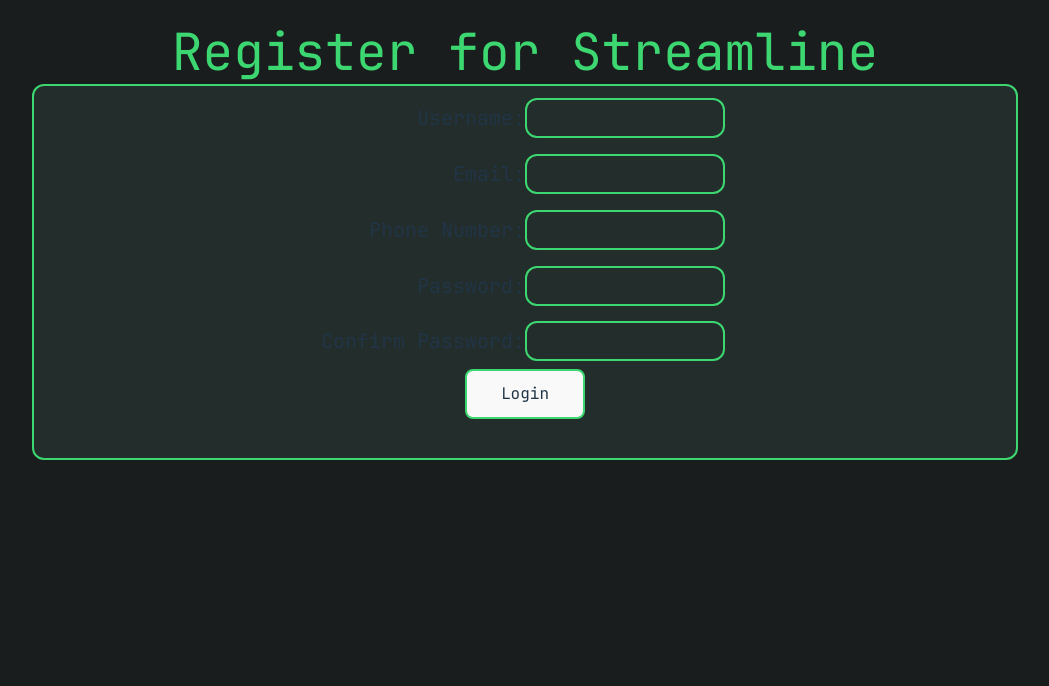
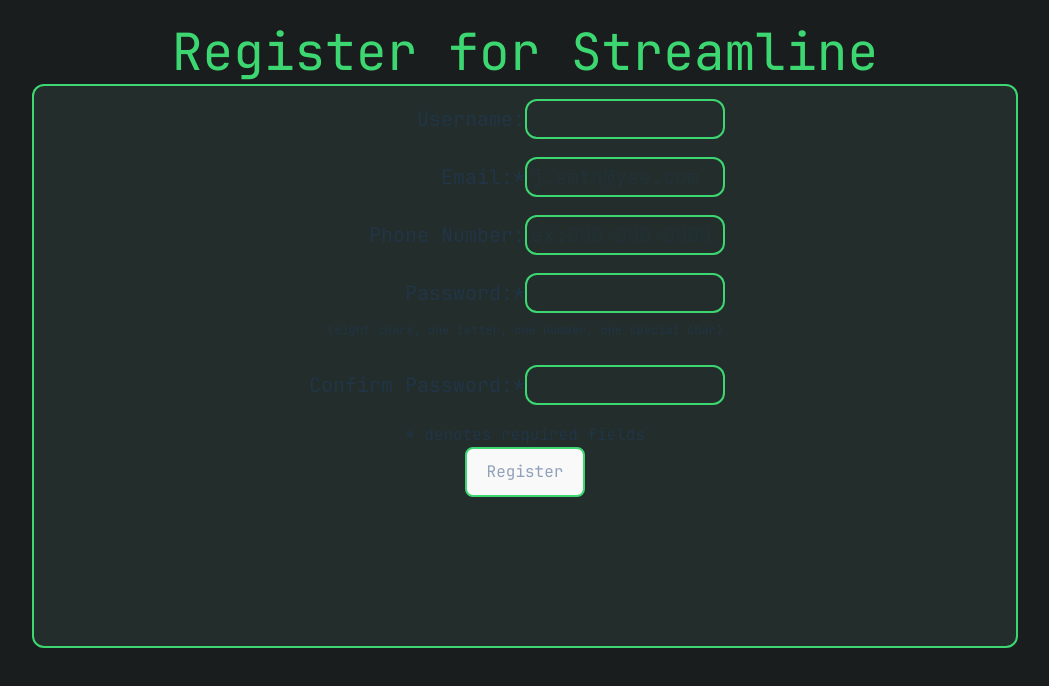
Before and after one commit to NicholasMacasaet/Capstone-Club-Task-Management-App, a React app in the folder Task_Manager_Frontend/: page /register in a window 1280 px wide. Shown: the top 686 px of the page, without its empty margins (115-1164 px from the left). Built offline with nearby package versions, Linux system fonts and the light colour scheme; the HTML template or start-up script is replaced by a standard one.

Commit message:
Sanitization checks & formatting
- checks for registration, valid emails and passwords, chekcing to see if passwords match
- tweaks with formatting
- made login page more consistent with registration page

```diff
--- a/Task_Manager_Frontend/src/App.css
+++ b/Task_Manager_Frontend/src/App.css
@@ -47,7 +47,8 @@
 
 .login_form{
   border: 2px solid var(--antares_emerald);
-  background-color: var(--dark_slate_grey)
+  background-color: var(--dark_slate_grey);
+  justify-content: start!important;
 }
 
 .login_form_desktop_wrapper{
@@ -57,7 +58,11 @@
 
 .form_group {
   /* width: 200px; */
-  height: 30px;
+  height: fit-content;
+}
+
+.form_group_password {
+  height: 55px;
 }
 
 .form_input {
@@ -71,6 +76,12 @@
 }
 
 .login_submit_button {
+  border: 2px solid var(--antares_emerald);
+  height: 50px;
+  width: 120px;
+}
+
+.login_submit_disabled {
   border: 2px solid var(--antares_emerald);
   height: 50px;
   width: 120px;
--- a/Task_Manager_Frontend/src/pages/login&register/login.tsx
+++ b/Task_Manager_Frontend/src/pages/login&register/login.tsx
@@ -37,11 +37,33 @@
                 Login to Streamline
             </p>
 
+            <div className="login_form_desktop_wrapper rounded-xl h-1/2 w-3/4 flex justify-center hidden sm:flex ">
+                <form className="h-1/3 w-full sm:w-4/5 mt-1 hidden sm:grid grid-cols-2 items-center mt-20" method="post" onSubmit={(e)=>handleLogin(e)}>
 
-            <form className="login_form h-full w-full sm:w-4/5 rounded-xl mt-1 flex flex-col items-center" method="post" onSubmit={(e)=>handleLogin(e)}>
+                    <label htmlFor="username" className="text-xl sm:text-2xl self-center ml-7 sm:ml-0 text-end">Username or Email:</label>
 
+                    <input type="text" name="username" className="form_input_modified rounded-xl p-1 text-2xl sm:text-3xl w-4/5 sm:w-full self-center" onChange={(e)=>handleUsernameChange(e)}></input>
+
+
+                    <label htmlFor="username" className="text-2xl sm:text-3xl self-center ml-7 sm:ml-0 text-end mt-2">Password:</label>
+
+                    <input type="password" name="password" className="form_input_modified rounded-xl p-1 text-2xl sm:text-3xl w-4/5 sm:w-full self-center mt-2" onChange={(e)=>handlePasswordChange(e)}></input>
+
+
+                <div className="col-span-2 flex justify-center items-center flex-col mt-2">
+                    <button type="submit" className="login_submit_button">
+                        Login
+                    </button>
+                </div>
+
+            </form>
+
+            </div>
+
+
+            <form className="login_form h-full w-full sm:w-4/5 rounded-xl mt-1 flex sm:hidden flex-col items-center" method="post" onSubmit={(e)=>handleLogin(e)}>
                 <div className="form_group w-full sm:w-2/3 mt-20 flex flex-col sm:flex-row ">
-                    <label htmlFor="username" className="text-2xl sm:text-3xl self-start ml-7 sm:ml-0">Username:</label>
+                    <label htmlFor="username" className="text-xl sm:text-2xl self-start ml-7 sm:ml-0">Username or Email:</label>
 
                     <input type="text" name="username" className="form_input rounded-xl p-1 text-2xl sm:text-3xl w-4/5 sm:w-full self-center" onChange={(e)=>handleUsernameChange(e)}></input>
                 </div>
@@ -60,7 +82,6 @@
                     </button>
                 </div>
 
-
             </form>
 
         </div>
--- a/Task_Manager_Frontend/src/pages/login&register/register.tsx
+++ b/Task_Manager_Frontend/src/pages/login&register/register.tsx
@@ -1,13 +1,36 @@
-import { useState, type ChangeEvent} from "react";
+import { all } from "axios";
+import { useEffect, useState, type ChangeEvent} from "react";
 
 export const Register = () => {
 
 
     const[username, setUsername] = useState("");
+
     const[email, setEmail] = useState("");
+    const[validEmail, setValidEmail] = useState(true)
+
     const[phone_number, setPhoneNumber] = useState("");
+    const[validPhoneNo, setValidPhoneNo] = useState(true)
+
     const[password, setPassword] = useState("");
+    const[validPassword,setValidPassword] = useState(true)
+
     const[confirm_password, setConfirmPassword] = useState("");
+    const[passwordMatches,setPasswordMatches]= useState(true)
+
+    //https://regexr.com/3e48o
+    const email_regex: RegExp = /^[\w-\.]+@([\w-]+\.)+[\w-]{2,4}$/;
+
+    //https://webrockstar.net/2017/08/regex-north-american-phone-number/
+    const phone_no_regex: RegExp = /[\s\(]*((?!1)\d{1})((?!11)\d{2})[-\s\).,]*((?!1)\d{1})\d{2}[-\s.,]*\d{4}[\s]*/;
+
+    // Source - https://stackoverflow.com/a
+    // Posted by Srinivas, modified by community. See post 'Timeline' for change history
+    // Retrieved 2026-01-28, License - CC BY-SA 4.0
+    // eight chars, one letter, one number, one special char
+    const password_regex: RegExp = /^(?=.*[A-Za-z])(?=.*\d)(?=.*[@$!%*#?&])[A-Za-z\d@$!%*#?&]{8,}$/
+
+
 
     const handleUsernameChange = (event:ChangeEvent<HTMLInputElement>) => {
         event.preventDefault();
@@ -28,6 +51,55 @@
         setConfirmPassword(event.target.value);
     }
 
+    //check if this is a valid email when its nonempty using a regex
+    useEffect(() => {
+        if (email!==""){
+            setValidEmail(email_regex.test(email))
+        }
+    },[email])
+
+
+    useEffect(()=>{
+        if (phone_number !==""){
+            setValidPhoneNo(phone_no_regex.test(phone_number))
+        }
+    },[phone_number])
+
+    useEffect(()=>{
+        if (password !== ""){
+            setValidPassword(password_regex.test(password))
+        }
+    },[password])
+
+    useEffect(()=>{
+
+        setPasswordMatches(password === confirm_password)
+
+    },[password,confirm_password])
+
+    const[error, setError] = useState("")
+
+
+    const handleRegistration = async(event:React.FormEvent<HTMLFormElement>) => {
+
+        event.preventDefault()
+
+        try {
+            console.log("hi")
+
+        }catch(error){
+            console.error(error)
+            if (error instanceof Error) {
+                setError(error.message)
+            }
+        }
+
+    }
+
+    let all_filled = email && password && confirm_password
+
+    let checks_cleared = validEmail && validPhoneNo && validPassword && passwordMatches
+
 
     return(<>
         <div className="login_page w-full h-full flex flex-col justify-start items-center">
@@ -39,83 +111,179 @@
                 Register for Streamline
             </p>
 
-            <div className="login_form_desktop_wrapper h-full sm:h-1/2 w-full sm:w-4/5 rounded-xl mt-1 hidden sm:flex flex-col items-center">
+            <div className="login_form_desktop_wrapper h-full sm:h-3/4 w-full sm:w-4/5 rounded-xl mt-1 hidden sm:flex flex-col items-center">
 
-                <form className="w-full h-3/4 rounded-xl mt-1 hidden sm:grid grid-cols-2" method="post">
+                <form className="w-full h-3/4 rounded-xl mt-1 hidden sm:grid grid-cols-2 " method="post" onSubmit={handleRegistration}>
 
                     <label htmlFor="username" className="text-lg sm:text-xl self-center ml-7 sm:ml-0 justify-end text-right">Username:</label>
 
-                    <input type="text" name="username" className="form_input_modified rounded-xl p-1 text-lg sm:text-xl w-4/5 sm:w-full self-center" onChange={(e)=>handleUsernameChange(e)}></input>
+                    <input type="text" name="username" className="form_input_modified rounded-xl p-1 text-lg sm:text-xl w-4/5 sm:w-full self-center" onChange={(e)=>handleUsernameChange(e)} value={username}></input>
 
 
+                    <label htmlFor="email" className="text-lg sm:text-xl self-center ml-7 sm:ml-0 text-right">Email:*</label>
 
-
-                    <label htmlFor="email" className="text-lg sm:text-xl self-center ml-7 sm:ml-0 text-right">Email:</label>
-
-                    <input type="text" name="email" className="form_input_modified rounded-xl p-1 text-lg sm:text-xl w-4/5 sm:w-full self-center" onChange={(e)=>handleEmailChange(e)}></input>
+                    <input type="text" name="email" className="form_input_modified rounded-xl p-1 text-lg sm:text-xl w-4/5 sm:w-full self-center" onChange={(e)=>handleEmailChange(e)} value={email}placeholder="j.smth@yee.com"></input>
 
 
 
                     <label htmlFor="phone_number" className="text-1xl sm:text-xl self-center ml-7 sm:ml-0 whitespace-nowrap text-right">Phone Number:</label>
 
-                    <input type="text" name="phone_number" className="form_input_modified rounded-xl p-1 text-lg sm:text-xl w-4/5 sm:w-full self-center" onChange={(e)=>handlePhoneNumberChange(e)}></input>
+                    <input type="text" name="phone_number" className="form_input_modified rounded-xl p-1 text-lg sm:text-xl w-4/5 sm:w-full self-center" onChange={(e)=>handlePhoneNumberChange(e)} value = {phone_number} placeholder="ex:000-000-0000"></input>
 
-                    <label htmlFor="password" className="text-lg sm:text-xl self-center ml-7 sm:ml-0 text-right">Password:</label>
+                    <label htmlFor="password" className="text-lg sm:text-xl self-center ml-7 sm:ml-0 text-right">Password:*</label>
 
-                    <input type="password" name="password" className="form_input_modified rounded-xl p-1 text-lg sm:text-xl w-4/5 sm:w-full self-center" onChange={(e)=>handlePasswordChange(e)}></input>
+                    <input type="password" name="password" className="form_input_modified rounded-xl p-1 text-lg sm:text-xl w-4/5 sm:w-full self-center" onChange={(e)=>handlePasswordChange(e)} value={password}></input>
+
+                    <p className="text-xs col-span-2">(eight chars, one letter, one number, one special char)</p>
 
 
-                    <label htmlFor="confirm_password" className="text-lg sm:text-xl wrap self-center ml-7 sm:ml-0 whitespace-nowrap text-right">Confirm Password:</label>
+                    <label htmlFor="confirm_password" className="text-lg sm:text-xl wrap self-center ml-7 sm:ml-0 whitespace-nowrap text-right">Confirm Password:*</label>
 
-                    <input type="password" name="confirm_password" className="form_input_modified rounded-xl p-1 text-lg sm:text-xl w-4/5 sm:w-full self-center" onChange={(e)=>handleConfirmPasswordChange(e)}></input>
+                    <input type="password" name="confirm_password" className="form_input_modified rounded-xl p-1 text-lg sm:text-xl w-4/5 sm:w-full self-center" onChange={(e)=>handleConfirmPasswordChange(e)} value={confirm_password}></input>
+
+
+                    <div className="col-span-2 flex justify-center items-center flex-col">
+
+                        <div className="w-full flex flex-col errors">
+                            * denotes required fields
+                            {!validEmail &&
+                            email!==""&&
+                            <div className="text-rose-400 flex justify-center">
+                                Error: invalid email
+                            </div>
+
+                            }
+                            {!validPhoneNo&&
+                            phone_number!==""&&
+                            <div className="text-rose-400 flex justify-center">
+                                Error: invalid phone number format
+                            </div>
+                            }
+
+                            {!validPassword&&
+                            password!==""&&
+                            <div className="text-rose-400 flex justify-center">
+                                Error: invalid password
+                            </div>
+                            }
+
+                            {!passwordMatches&&
+                            confirm_password!==""&&
+                            <div className="text-rose-400 flex justify-center">
+                                Error: Passwords doesn't match
+                            </div>
+                            }
+                        </div>
+                        {all_filled&&
+                        checks_cleared&&
+                        <button type="submit" className="login_submit_button mb-1">
+                            Register
+                        </button>
+                        }
+                        {(!all_filled || !checks_cleared)&&
+                        <button className="login_submit_disabled mb-1 text-slate-400" disabled>
+                            Register
+                        </button>
+
+                        }
+                    </div>
                 </form>
 
+                {
+                    error &&
+                    <div className="alert alert-danger" role="alert">
+                        {error}
+                    </div>
+                }
 
-                <button type="submit" className="login_submit_button mb-1">
-                    Login
-                </button>
+
+
             </div>
 
 
-            <form className="login_form h-full w-full sm:w-4/5 rounded-xl mt-1 flex sm:hidden flex-col items-center" method="post">
-                <div className="form_group w-full sm:w-2/3 mt-20 flex flex-col sm:flex-row ">
+            <form className="login_form h-full w-full sm:w-4/5 rounded-xl mt-1 flex justify-start sm:hidden flex-col justify-start" method="post" onSubmit={handleRegistration}>
+                <div className="form_group w-full sm:w-2/3 mt-10 flex flex-col sm:flex-row ">
                     <label htmlFor="username" className="text-lg sm:text-xl self-start ml-7 sm:ml-0">Username:</label>
 
-                    <input type="text" name="username" className="form_input rounded-xl p-1 text-lg sm:text-xl w-4/5 sm:w-full self-center" onChange={(e)=>handleUsernameChange(e)}></input>
+                    <input type="text" name="username" className="form_input rounded-xl p-1 text-lg sm:text-xl w-4/5 sm:w-full self-center" onChange={(e)=>handleUsernameChange(e)} value={username}></input>
                 </div>
 
 
-                <div className="form_group w-full sm:w-2/3 mt-10 flex flex-col sm:flex-row ">
-                    <label htmlFor="email" className="text-lg sm:text-xl self-start ml-7 sm:ml-0">Email:</label>
+                <div className="form_group w-full mt-10sm:w-2/3 mt-2 flex flex-col sm:flex-row ">
+                    <label htmlFor="email" className="text-lg sm:text-xl self-start ml-7 sm:ml-0">Email:*</label>
 
-                    <input type="text" name="email" className="form_input rounded-xl p-1 text-lg sm:text-xl w-4/5 sm:w-full self-center" onChange={(e)=>handleEmailChange(e)}></input>
+                    <input type="text" name="email" className="form_input rounded-xl p-1 text-lg sm:text-xl w-4/5 sm:w-full self-center" onChange={(e)=>handleEmailChange(e)} value={email} placeholder="j.smth@yee.com"></input>
                 </div>
 
-                <div className="form_group w-full sm:w-2/3 mt-10 flex flex-col sm:flex-row ">
-                    <label htmlFor="phone_number" className="text-1xl sm:text-xl self-start ml-7 sm:ml-0 whitespace-nowrap">Phone Number:</label>
+                <div className="form_group w-full sm:w-2/3 flex mt-2 flex-col sm:flex-row ">
+                    <label htmlFor="phone_number" className="text-1xl sm:text-xl self-start ml-7 sm:ml-0 whitespace-nowrap" >Phone Number:</label>
 
-                    <input type="text" name="phone_number" className="form_input rounded-xl p-1 text-lg sm:text-xl w-4/5 sm:w-full self-center" onChange={(e)=>handlePhoneNumberChange(e)}></input>
+                    <input type="text" name="phone_number" className="form_input rounded-xl p-1 text-lg sm:text-xl w-4/5 sm:w-full self-center" onChange={(e)=>handlePhoneNumberChange(e)} value={phone_number} placeholder="ex:000-000-0000"></input>
                 </div>
 
 
-                <div className="form_group w-full sm:w-2/3 mt-10 flex flex-col sm:flex-row">
-                    <label htmlFor="password" className="text-lg sm:text-xl self-start ml-7 sm:ml-0">Password:</label>
+                <div className="form_group w-full sm:w-2/3 mt-2 flex flex-col sm:flex-row">
+                    <label htmlFor="password" className="text-lg sm:text-xl self-start ml-7 sm:ml-0">Password:*</label>
 
-                    <input type="password" name="password" className="form_input rounded-xl p-1 text-lg sm:text-xl w-4/5 sm:w-full self-center" onChange={(e)=>handlePasswordChange(e)}></input>
+                    <input type="password" name="password" className="form_input rounded-xl p-1 text-lg sm:text-xl w-4/5 sm:w-full self-center" onChange={(e)=>handlePasswordChange(e)} value={password}></input>
+
+                    <p className="text-xs m">(eight chars, one letter, one number, one special char)</p>
                 </div>
 
 
-                 <div className="form_group w-full sm:w-2/3 mt-10 flex flex-col sm:flex-row">
-                    <label htmlFor="confirm_password" className="text-lg sm:text-xl wrap self-start ml-7 sm:ml-0 whitespace-nowrap">Confirm Password:</label>
+                 <div className="form_group w-full mt-2 sm:w-2/3 flex flex-col sm:flex-row">
+                    <label htmlFor="confirm_password" className="text-lg sm:text-xl wrap self-start ml-7 sm:ml-0 whitespace-nowrap" >Confirm Password:*</label>
 
-                    <input type="password" name="confirm_password" className="form_input rounded-xl p-1 text-lg sm:text-xl w-4/5 sm:w-full self-center" onChange={(e)=>handleConfirmPasswordChange(e)}></input>
+                    <input type="password" name="confirm_password" className="form_input rounded-xl p-1 text-lg sm:text-xl w-4/5 sm:w-full self-center" onChange={(e)=>handleConfirmPasswordChange(e)} value={confirm_password}></input>
+                </div>
+
+                <div className="w-full flex flex-col errors">
+                    * denotes required fields
+                    {!validEmail &&
+                    email!==""&&
+                    <div className="text-rose-400 flex justify-center">
+                        Error: invalid email
+                    </div>
+
+                    }
+                    {!validPhoneNo&&
+                    phone_number!==""&&
+                    <div className="text-rose-400 flex justify-center">
+                        Error: invalid phone number format
+                    </div>
+                    }
+
+                    {!validPassword&&
+                    password!==""&&
+                    <div className="text-rose-400 flex justify-center">
+                        Error: invalid password
+                    </div>
+                    }
+
+                    {!passwordMatches&&
+                    confirm_password!==""&&
+                    <div className="text-rose-400 flex justify-center">
+                        Error: Passwords doesn't match
+                    </div>
+                    }
                 </div>
 
 
                 <div className="form_group w-full sm:w-2/3 mt-10 flex justify-center">
-                    <button type="submit" className="login_submit_button">
-                        Login
-                    </button>
+                    {
+                        all_filled&&
+                        checks_cleared&&
+                        <button type="submit" className="login_submit_button mb-1">
+                            Register
+                        </button>
+                        }
+
+                        {(!all_filled || !checks_cleared)&&
+                        <button className="login_submit_disabled mb-1 text-slate-400" disabled>
+                            Register
+                        </button>
+
+                        }
                 </div>
             </form>
 
```
